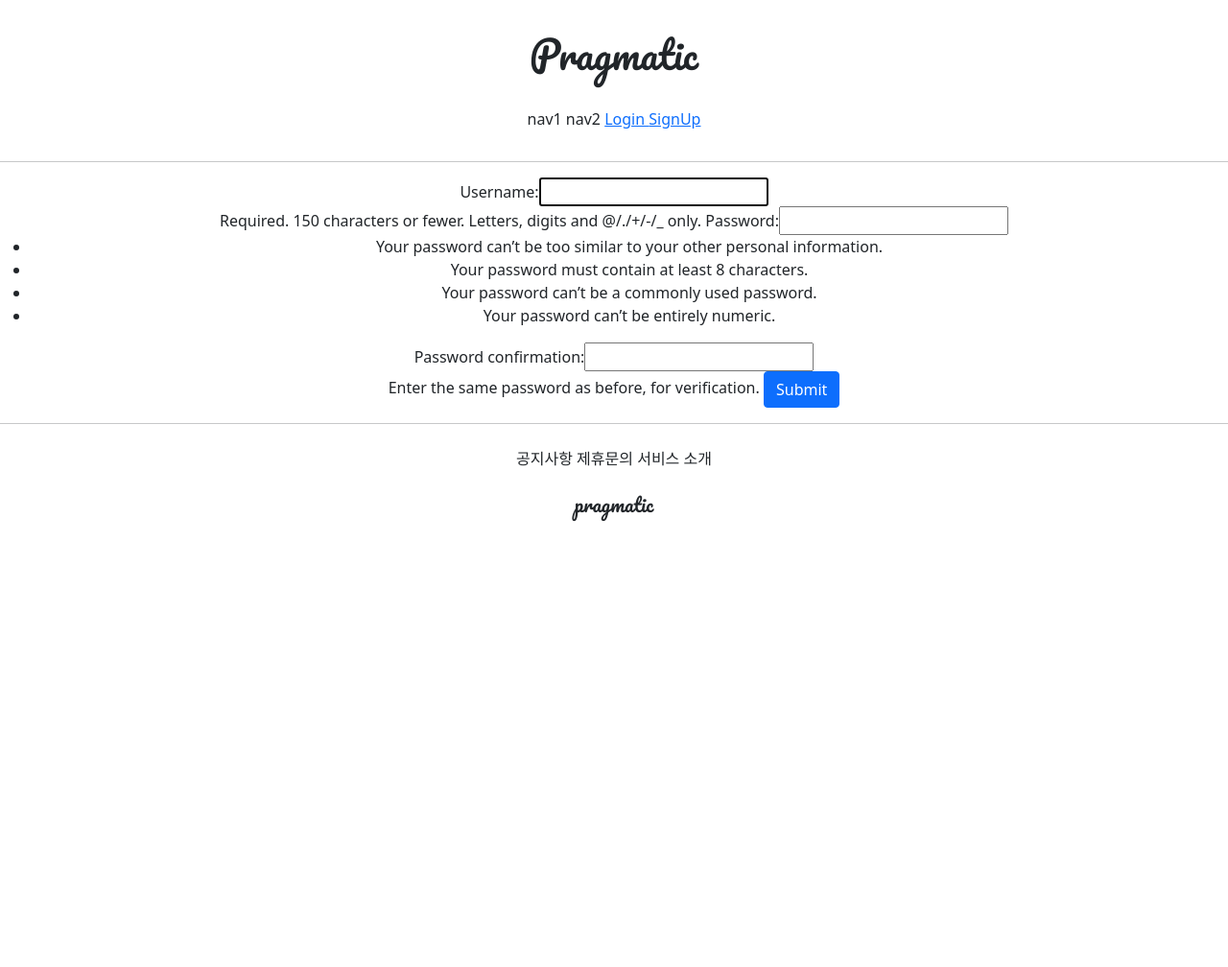
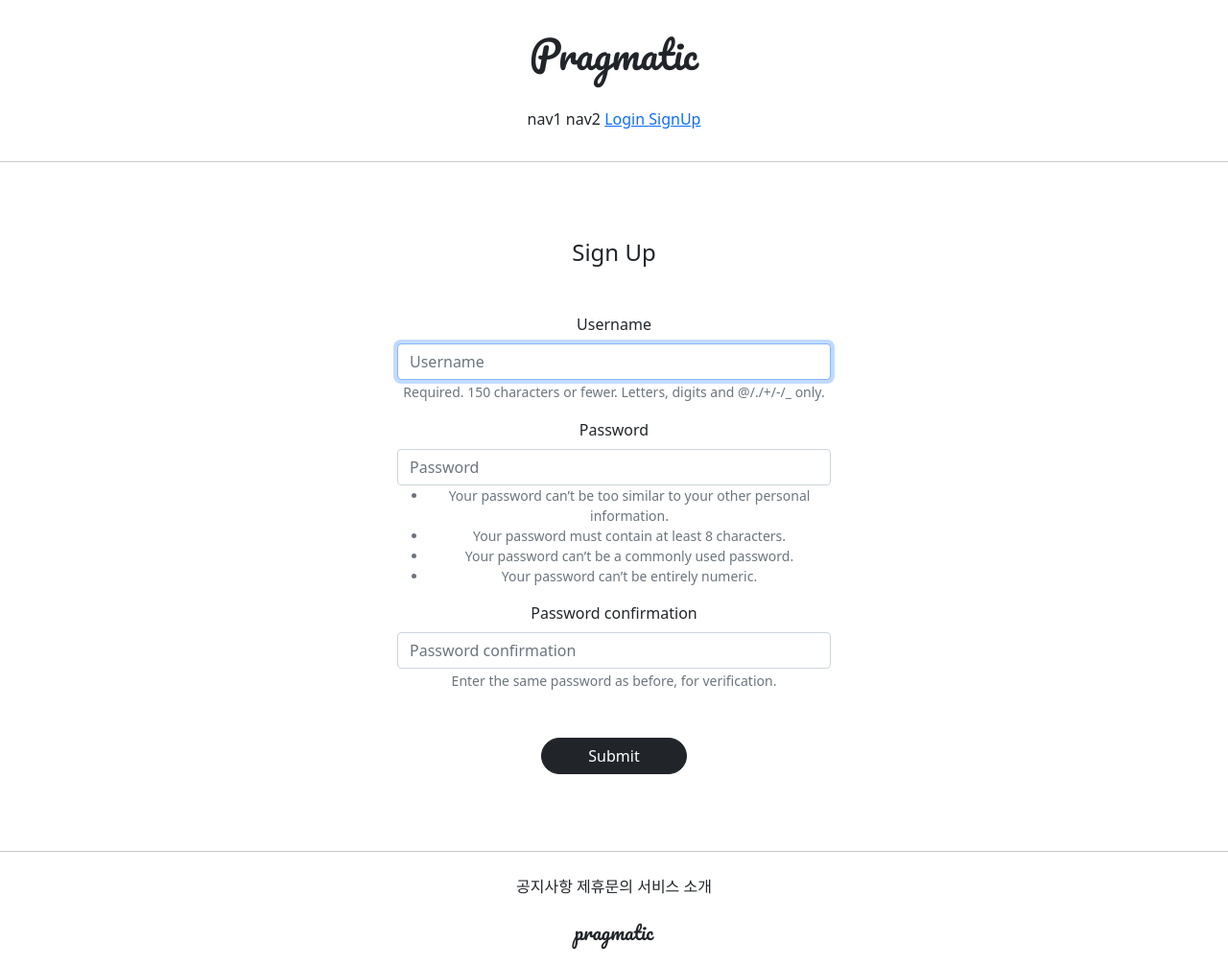
Before and after one commit to JeongJuyeony/gis_6ban_2, a Django app: page /accounts/create/ in a window 1280 px wide. Shown: the whole page at 96% size. Before the commit the page ends 544 px from the top, so only its background shows below. Run offline with Django 3.2, Linux system fonts and the light colour scheme; parts of the project's set-up code (start-up, migrations or seed data) failed here and were passed over; some libraries are stand-ins or nearby versions.

Commit message:
7/15 gis_6ban class commit 2

```diff
--- a/accountapp/templates/accountapp/create.html
+++ b/accountapp/templates/accountapp/create.html
@@ -1,14 +1,23 @@
 {% extends 'base.html' %}
+{% load bootstrap4 %}
 
 {% block content %}
-
-    <div style="text-align: center ">
-        <form action="{% url 'accountapp:create' %}" method="post">
-            {% csrf_token %}
-            {{ form }}
-            <input type = "submit" class="btn btn-primary">
-        </form>
-
+    <div class="text-center mw-500 m-auto">
+        <div class="m-5">
+            <h4>
+                Sign Up
+            </h4>
+        </div>
+        <div>
+            <form action="{% url 'accountapp:create' %}" method="post">
+                {% csrf_token %}
+                {% bootstrap_form form %}
+                <div class="m-5">
+                <input type="submit"
+                       class="btn btn-dark rounded-pill px-5">
+                </div>
+            </form>
+        </div>
     </div>
 
 {% endblock %}
--- a/accountapp/templates/accountapp/login.html
+++ b/accountapp/templates/accountapp/login.html
@@ -1,8 +1,9 @@
 {% extends 'base.html' %}
+{% load bootstrap4 %}
 
 {% block content %}
 
-    <div class="text-center">
+    <div class="text-center mw-500 m-auto">
         <div class="m-5">
             <h4>
                 Login
@@ -11,7 +12,7 @@
         <div>
             <form action="{% url 'accountapp:login' %}" method="post">
                 {% csrf_token %}
-                {{ form }}
+                {% bootstrap_form form %}
                 <div class="m-5">
                 <input type="submit"
                        class="btn btn-dark rounded-pill px-5">
--- a/gis_6ban_2/settings.py
+++ b/gis_6ban_2/settings.py
@@ -52,6 +52,7 @@ INSTALLED_APPS = [
     'django.contrib.sessions',
     'django.contrib.messages',
     'django.contrib.staticfiles',
+    'bootstrap4',
     'accountapp'
 ]
 
--- a/static/base.css
+++ b/static/base.css
@@ -15,3 +15,8 @@
 .pragmatic_footer_buttom {
     margin-top: 1.5rem;
 }
+
+.mw-500 {
+    max-width: 500px;
+    padding: 1rem 1.5rem;
+}
```
